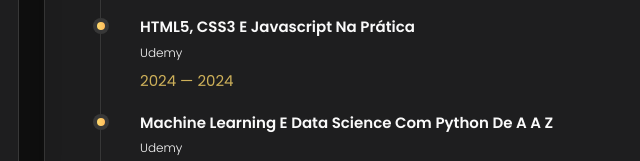
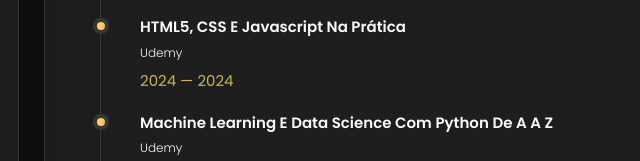
Before and after one commit to ryanr4057/portfolio, a plain HTML site: page index.html in a window 1280 px wide. Both pictures are taken after a click on the button "Currículo". Shown: the part 627-788 px from the top of the page, 296-936 px from the left. Drawn offline with nearby package versions, Linux system fonts and the light colour scheme.

Commit message:
erro ortografico

```diff
--- a/index.html
+++ b/index.html
@@ -365,7 +365,7 @@
             </li>
 
             <li class="timeline-item">
-              <h4 class="h4 timeline-item-title">HTML5, CSS3 e Javascript na prática</h4>
+              <h4 class="h4 timeline-item-title">HTML5, CSS e Javascript na prática</h4>
               <h4 class="h4 timeline-item-subtitle">Udemy</h4>
               <span>2024 — 2024</span>
             </li>
```
